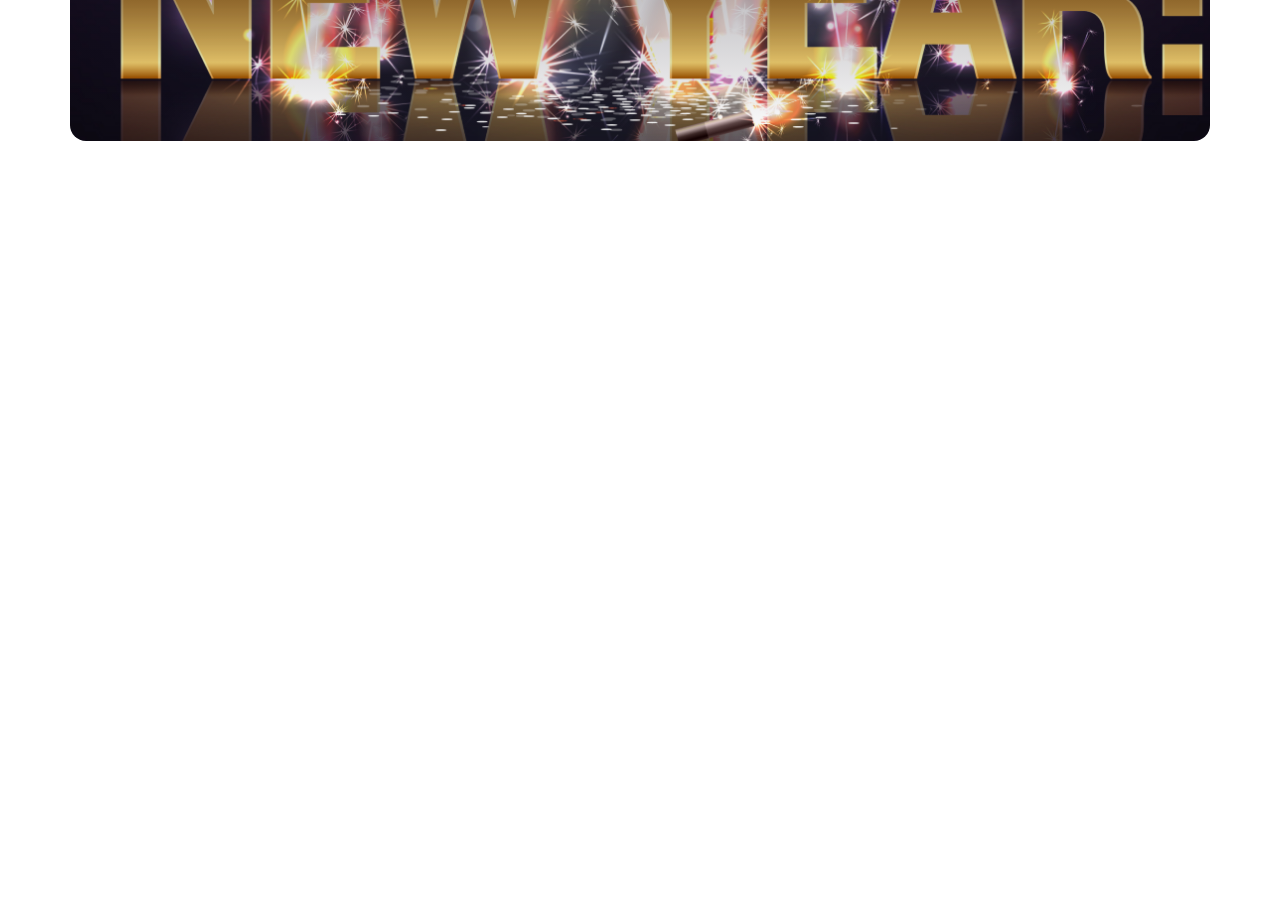
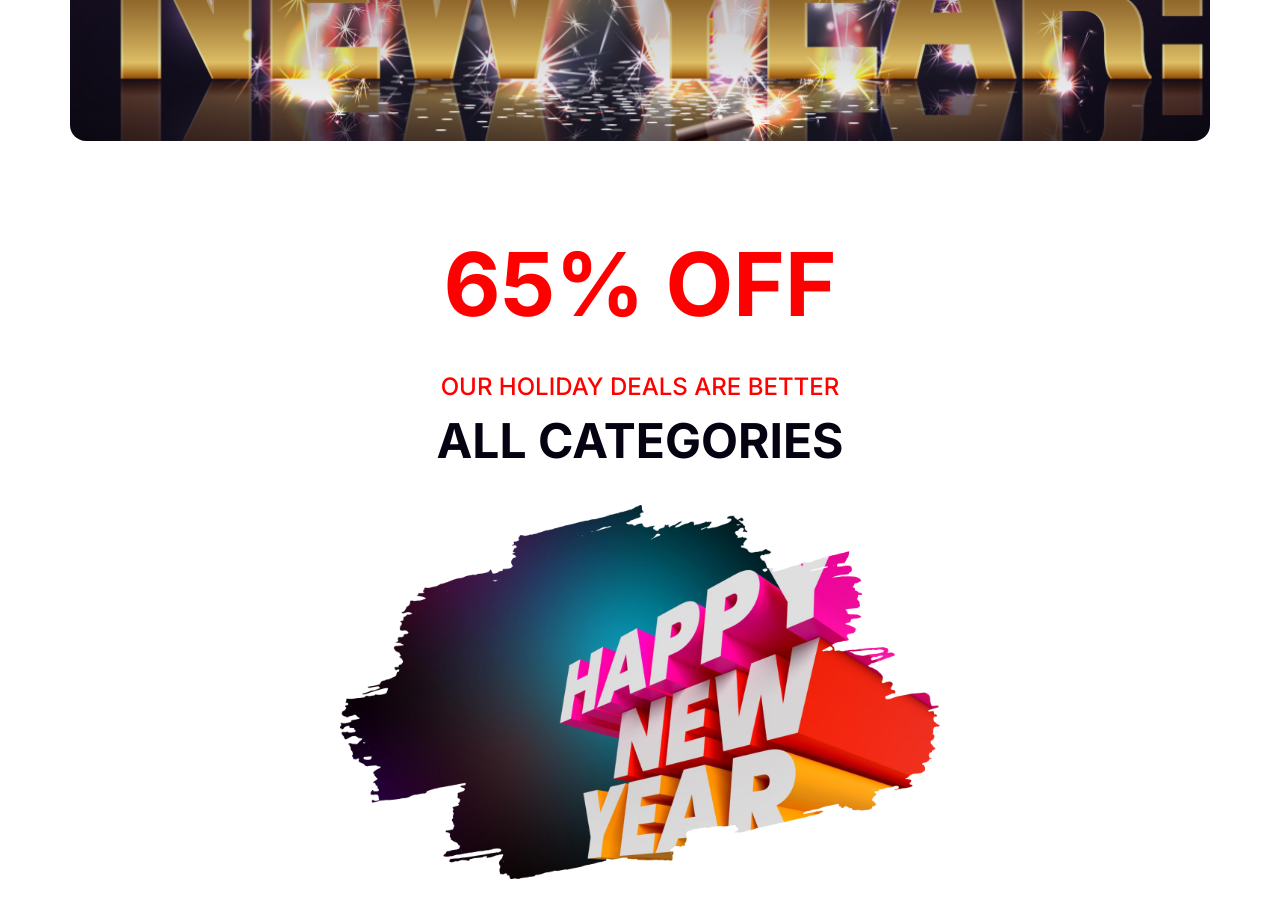
Before and after one commit to mazbah2722/b9a1-assignment, a plain HTML site: page index.html in a window 1280 px wide. Shown: the part 515-1432 px from the top of the page. Before the commit the page ends 800 px from the top, so only its background shows below. Drawn offline with Linux system fonts and the light colour scheme.

Commit message:
offer section add

```diff
--- a/index.html
+++ b/index.html
@@ -7,6 +7,9 @@
     <link rel="preconnect" href="https://fonts.googleapis.com">
     <link rel="preconnect" href="https://fonts.gstatic.com" crossorigin>
     <link href="https://fonts.googleapis.com/css2?family=Merriweather:ital,wght@0,300;0,400;0,700;0,900;1,300;1,400;1,700;1,900&family=Open+Sans:wght@300;400;500;600;700;800&family=Work+Sans:wght@200;300;400;500;600;700;800&display=swap" rel="stylesheet">
+    <link rel="preconnect" href="https://fonts.googleapis.com">
+    <link rel="preconnect" href="https://fonts.gstatic.com" crossorigin>
+    <link href="https://fonts.googleapis.com/css2?family=Inter:wght@400;500;600;700;800;900&family=Merriweather:ital,wght@0,300;0,400;0,700;0,900;1,300;1,400;1,700;1,900&family=Open+Sans:wght@300;400;500;600;700;800&family=Work+Sans:wght@200;300;400;500;600;700;800&display=swap" rel="stylesheet">
     <link rel="stylesheet" href="styles/style.css">
 </head>
 <body>
@@ -15,9 +18,21 @@
             <p>Happy New Year</p>
             <h1>New Year Party Celebration</h1>
         </div>
+
     </header>
     <main>
+        <div class="offer-section container">
+            <div class="offer-text">
+                <h1>65% OFF</h1>
+                <p>OUR HOLIDAY DEALS ARE BETTER</p>
+                <h3>ALL CATEGORIES</h3>
+                <img class="offer-img" src="./resources/New Year Photo.png" alt="">
+            </div>
+        </div>
+        <!-- midnight part section -->
+        <div class="midnight-part-section">
 
+        </div>
     </main>
     <footer>
 
--- a/styles/style.css
+++ b/styles/style.css
@@ -40,3 +40,35 @@
     width: 560px;
     font-size: 72px;
 }
+/* offer section */
+
+.offer-text{
+    text-align: center;
+}
+.offer-text h1{
+    color: #F00;
+    font-size: 88px;
+    font-family: 'Inter', sans-serif;
+    font-weight: 700;
+    margin-bottom: 35px;
+}
+.offer-text p{
+    color: #F00;
+    font-size: 24px;
+    font-weight: 500;
+    font-family: 'Inter', sans-serif;
+    margin-bottom: 10px;
+}
+.offer-text h3{
+    color: #070211;
+    font-family: 'Inter', sans-serif;
+    font-size: 48px;
+    font-weight: 700;
+    margin-bottom: 35px;
+}
+.offer-text .offer-img{
+    width: 600px;
+    height: 100%;
+
+}
+/* midnight part section */
```
